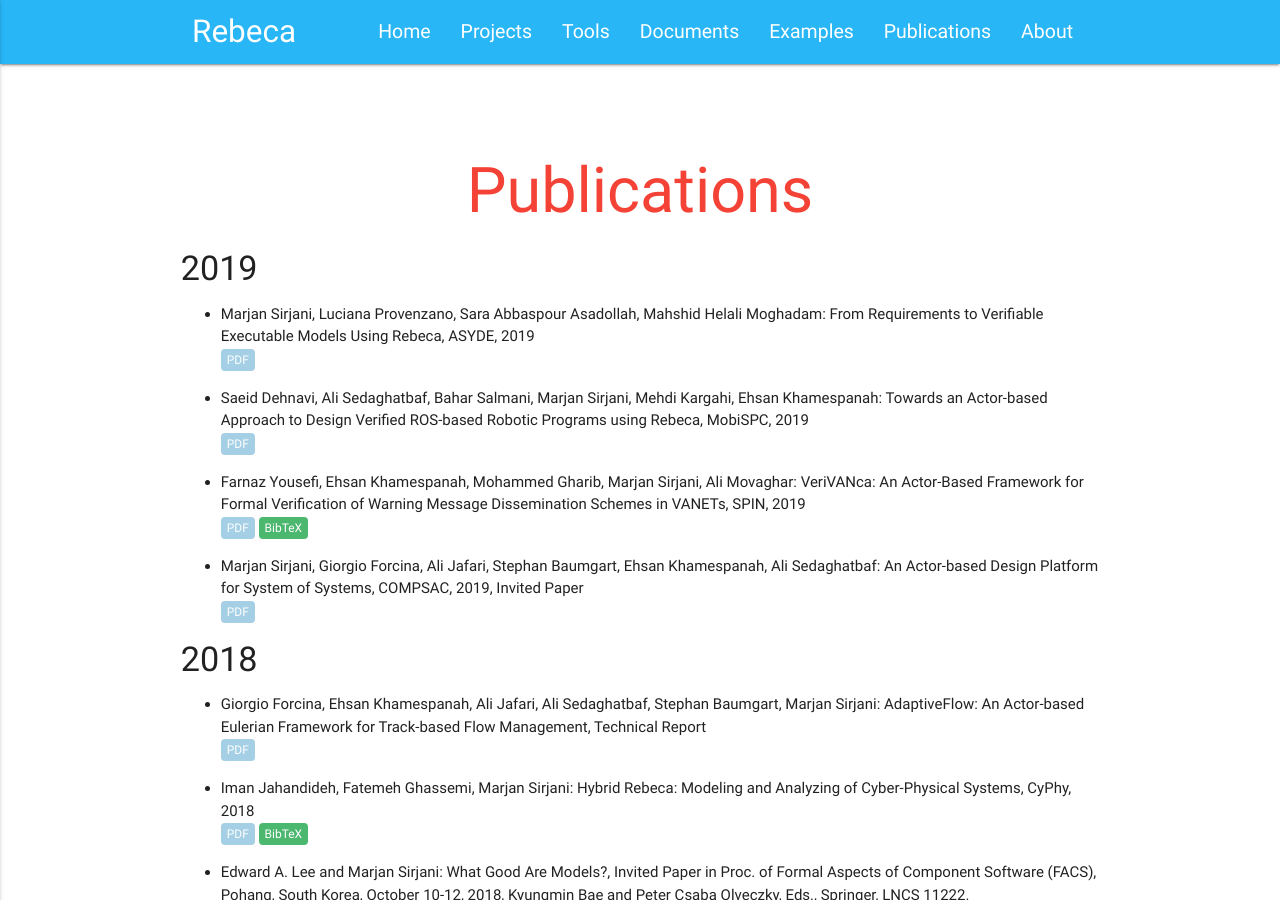
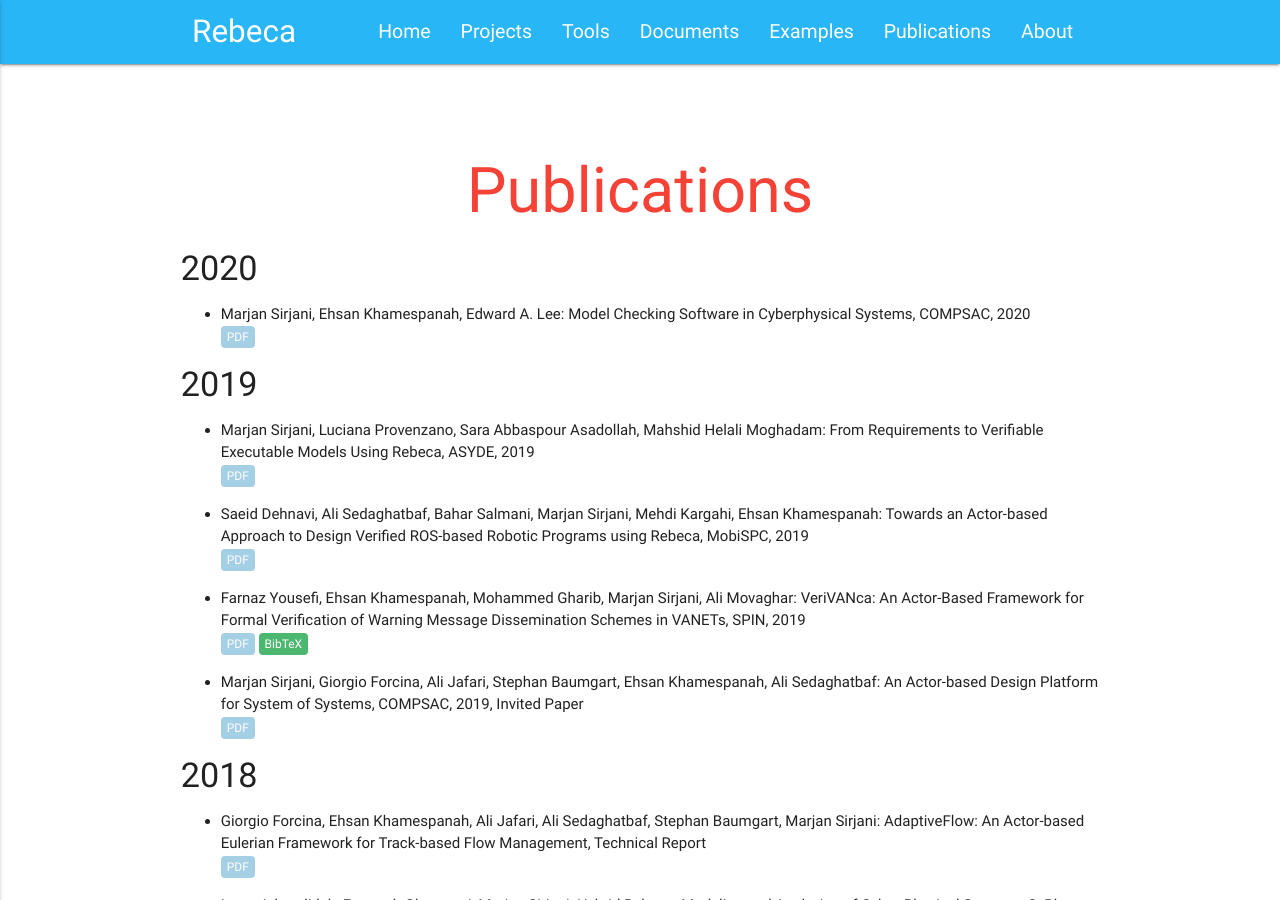
Before and after one commit to rebeca-lang/rebeca-lang.github.io, a Jekyll site: the page built from publications.md, in a window 1280 px wide and 900 px high. Built offline with Jekyll 4.4.1, drawn with Linux system fonts in a browser that asks for light colours.

Commit message:
A new publication is added to 2020.

```diff
--- a/publications.md
+++ b/publications.md
@@ -4,6 +4,11 @@ title: Publications
 redirect_from: "/wiki/pmwiki.php/Rebeca/Publications"
 
 ---
+
+#### 2020
+- Marjan Sirjani, Ehsan Khamespanah, Edward A. Lee: Model Checking Software in Cyberphysical Systems, COMPSAC, 2020
+\\
+<a class="link link_pdf" href="/assets/papers/2020/Model-Checking-Software-in-Cyberphysical-Systems.pdf">PDF</a>
 
 #### 2019
 - Marjan Sirjani, Luciana Provenzano, Sara Abbaspour Asadollah, Mahshid Helali Moghadam: From Requirements to Verifiable Executable Models Using Rebeca, ASYDE, 2019
```
Also changed, not shown: 1 other file.
